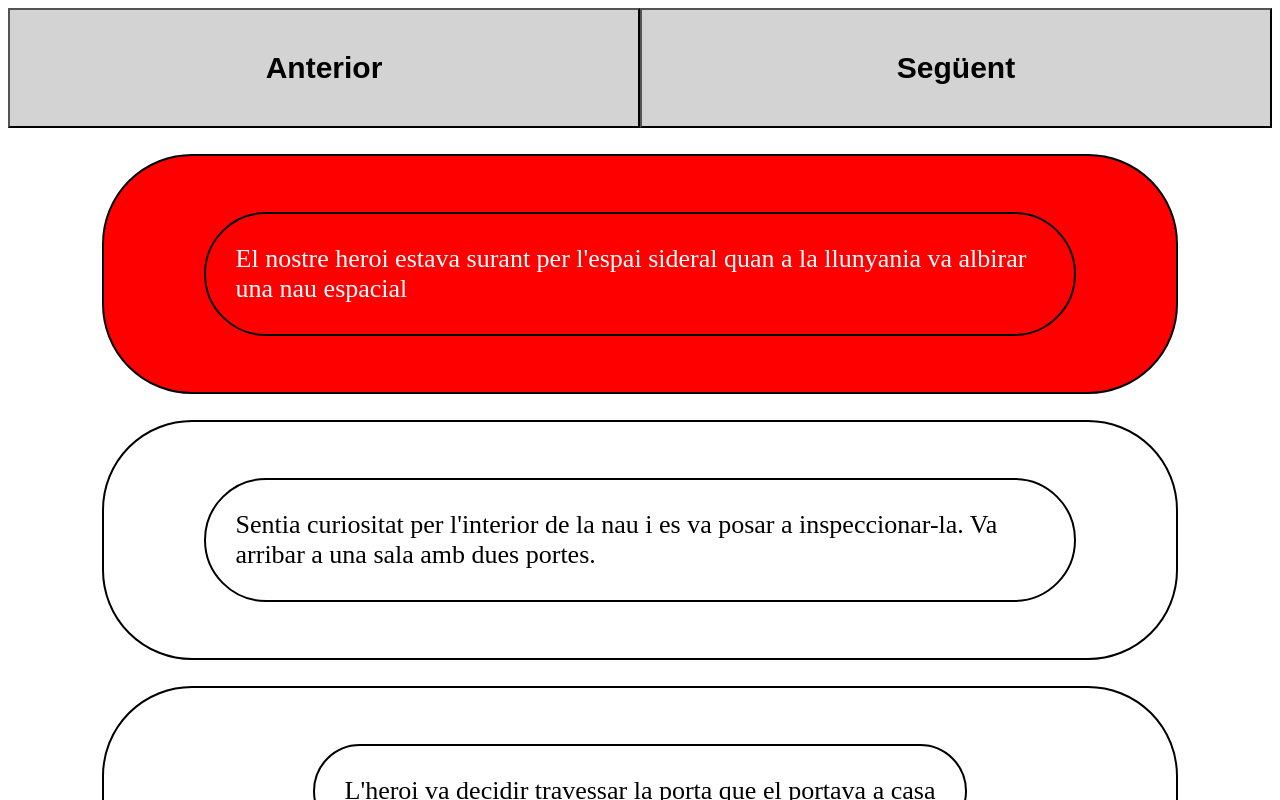
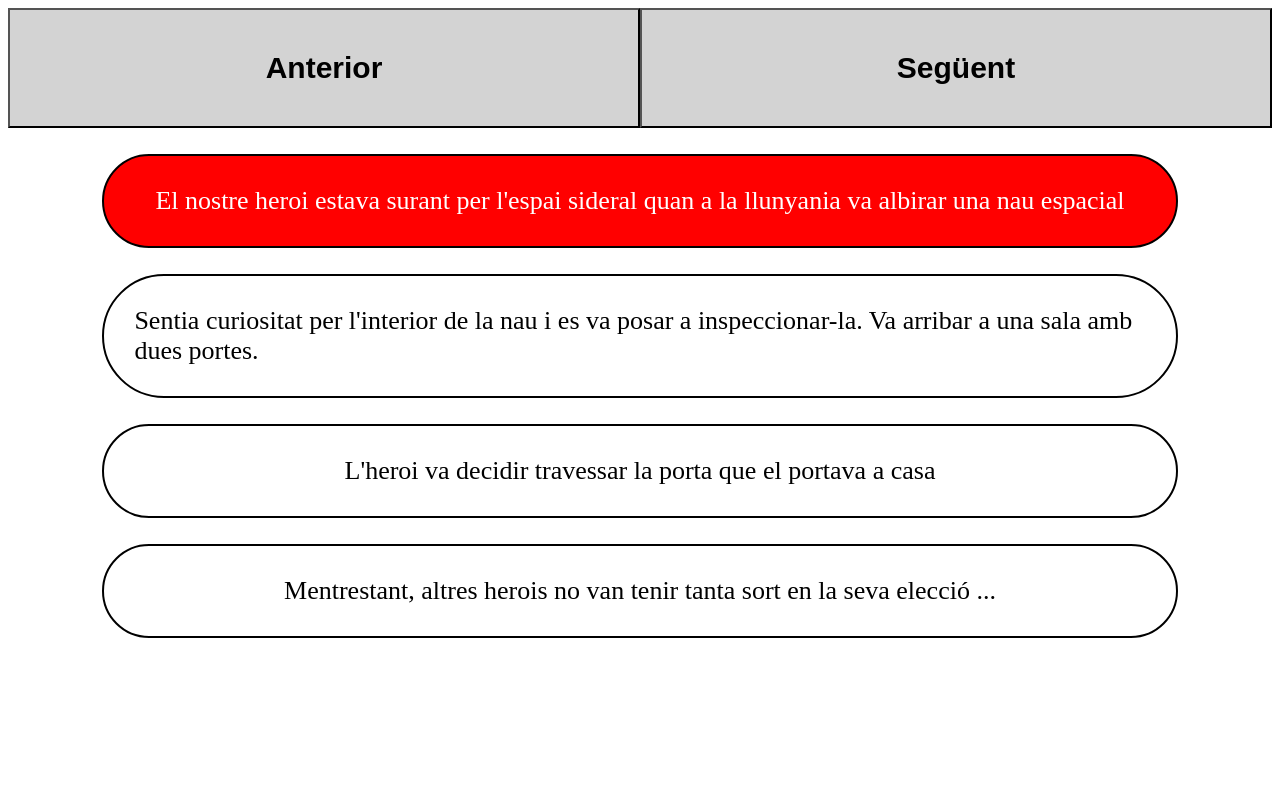
Before and after one commit to byNach/sprint_6, a React (Create React App) app in the folder intro/: page / in a window 1280 px wide. Shown: the top 800 px of the page. Built offline with nearby package versions, Linux system fonts and the light colour scheme; the HTML template or start-up script is replaced by a standard one.

Commit message:
RF <Pstyle> to <span>

```diff
--- a/intro/src/components/Scene.js
+++ b/intro/src/components/Scene.js
@@ -1,8 +1,6 @@
-import Pstyle from '../styled-p'
-
 function Scene(props) {
     return (
-        <Pstyle>{props.phrase}</Pstyle>
+        <span>{props.phrase}</span>
     )
 };
 
```
